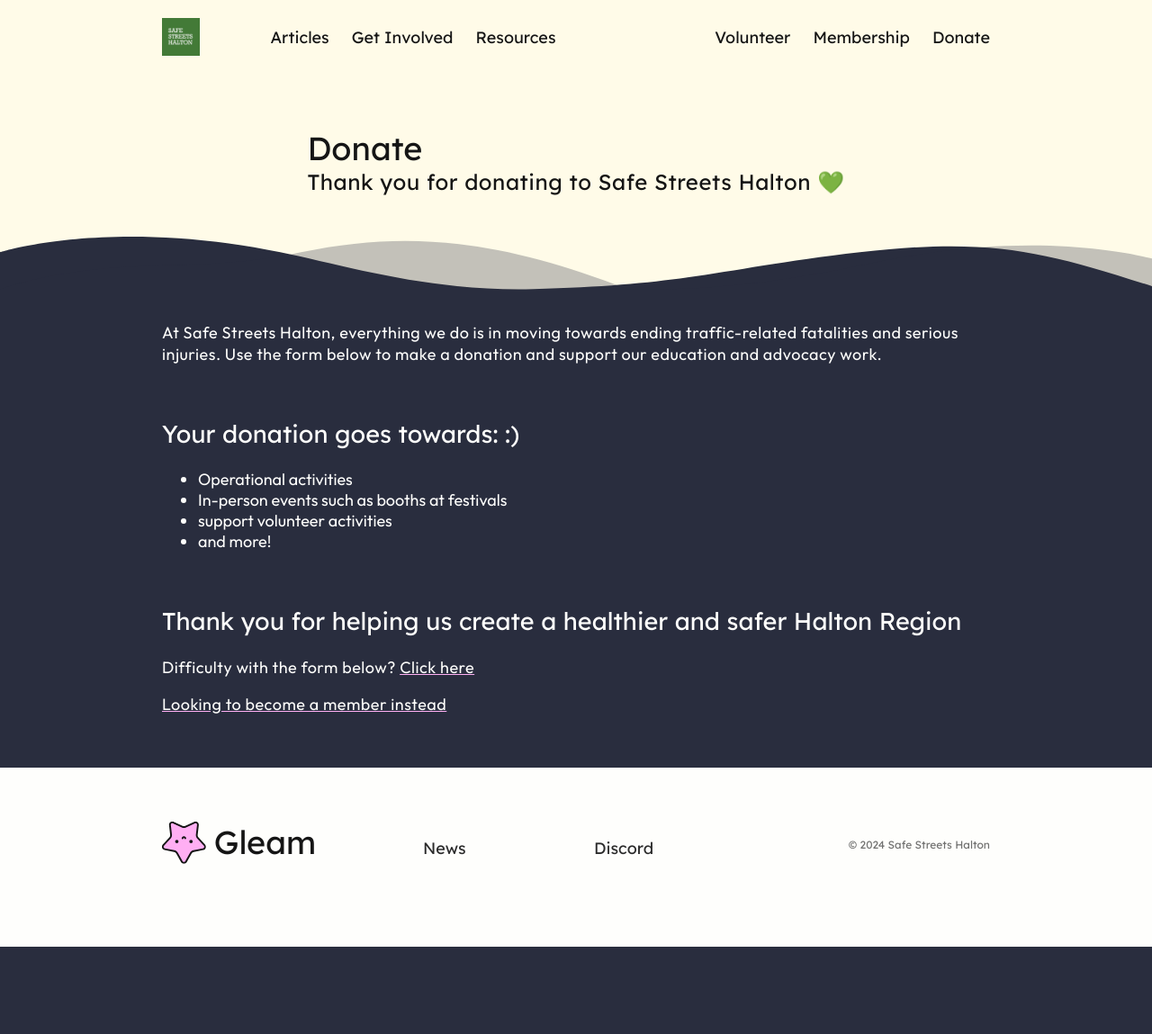
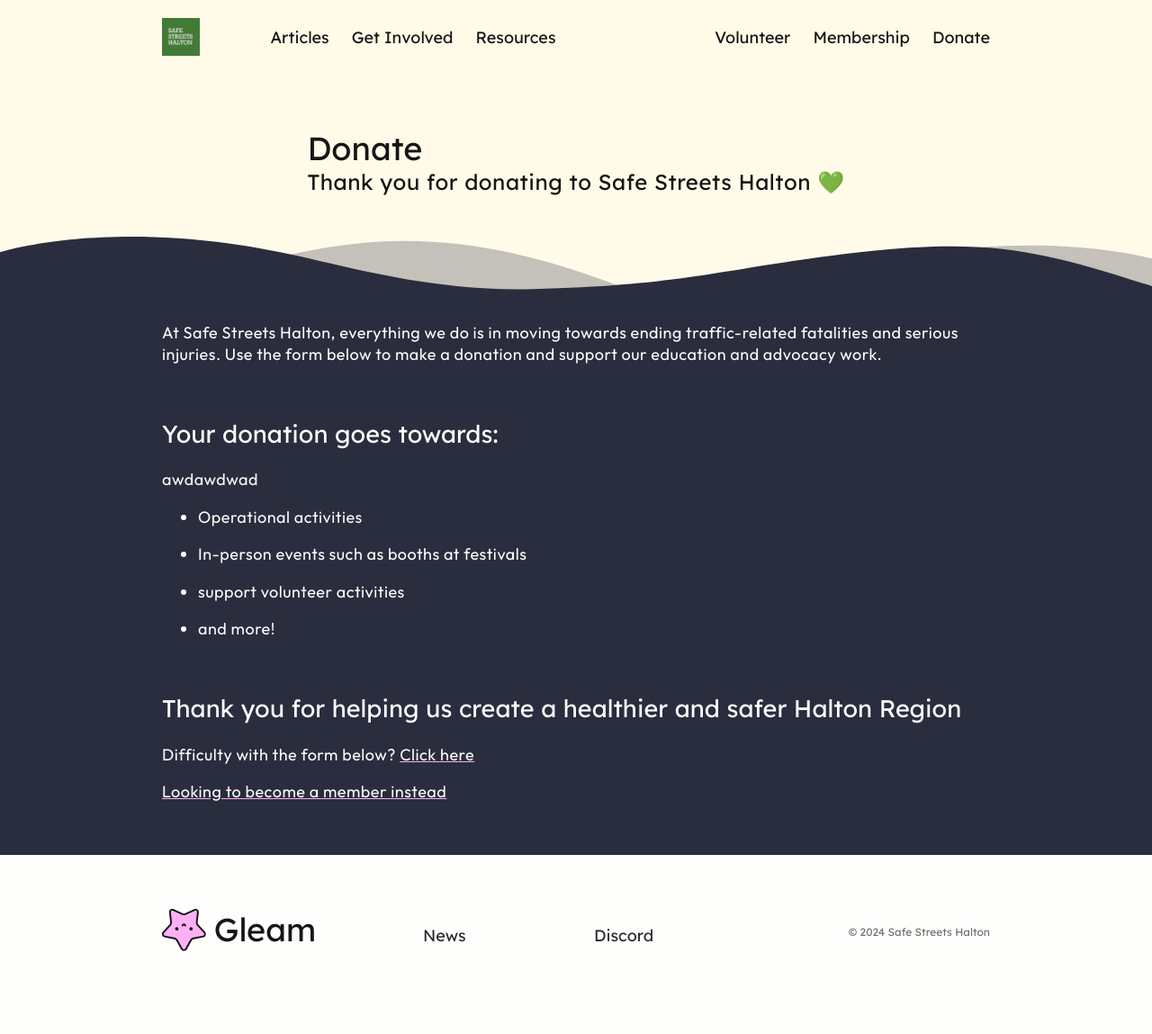
Before and after one commit to geofftester/geofftester.github.io, a Jekyll site: the page built from donate.md, in a window 1280 px wide. Shown: the whole page at 90% size. Built offline with Jekyll 4.4.1, drawn with Linux system fonts in a browser that asks for light colours; nearby versions of some CDN libraries; before the commit the page ends 1052 px from its top, so only the background shows below that.

Commit message:
Updated Donate

```diff
--- a/donate.md
+++ b/donate.md
@@ -6,18 +6,20 @@
 
 At Safe Streets Halton, everything we do is in moving towards ending traffic-related fatalities and serious injuries. Use the form below to make a donation and support our education and advocacy work.
 
-## Your donation goes towards: :)
+## Your donation goes towards:
 
-- Operational activities
-- In-person events such as booths at festivals
-- support volunteer activities
-- and more!
+awdawdwad
+
+* Operational activities
+
+* In-person events such as booths at festivals
+
+* support volunteer activities
+
+* and more!
 
 ## Thank you for helping us create a healthier and safer Halton Region
 
-Difficulty with the form below? [Click here][1]
+Difficulty with the form below? [Click here](https://github.com/gleam-lang/gleam/blob/main/CODE_OF_CONDUCT.md)
 
-[Looking to become a member instead][2]
-
-[1]: https://github.com/gleam-lang/gleam/blob/main/CODE_OF_CONDUCT.md
-[2]: https://discord.gg/Fm8Pwmy
+[Looking to become a member instead](https://discord.gg/Fm8Pwmy)
```
